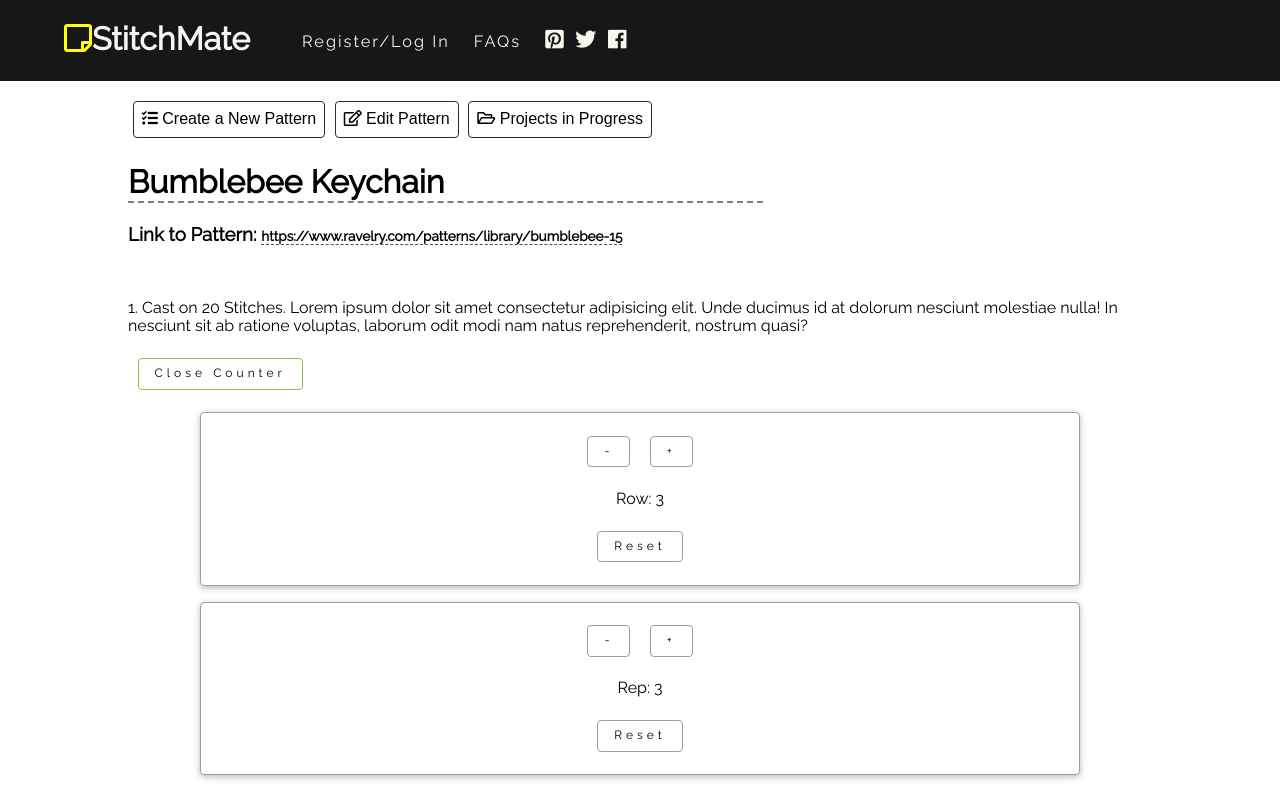
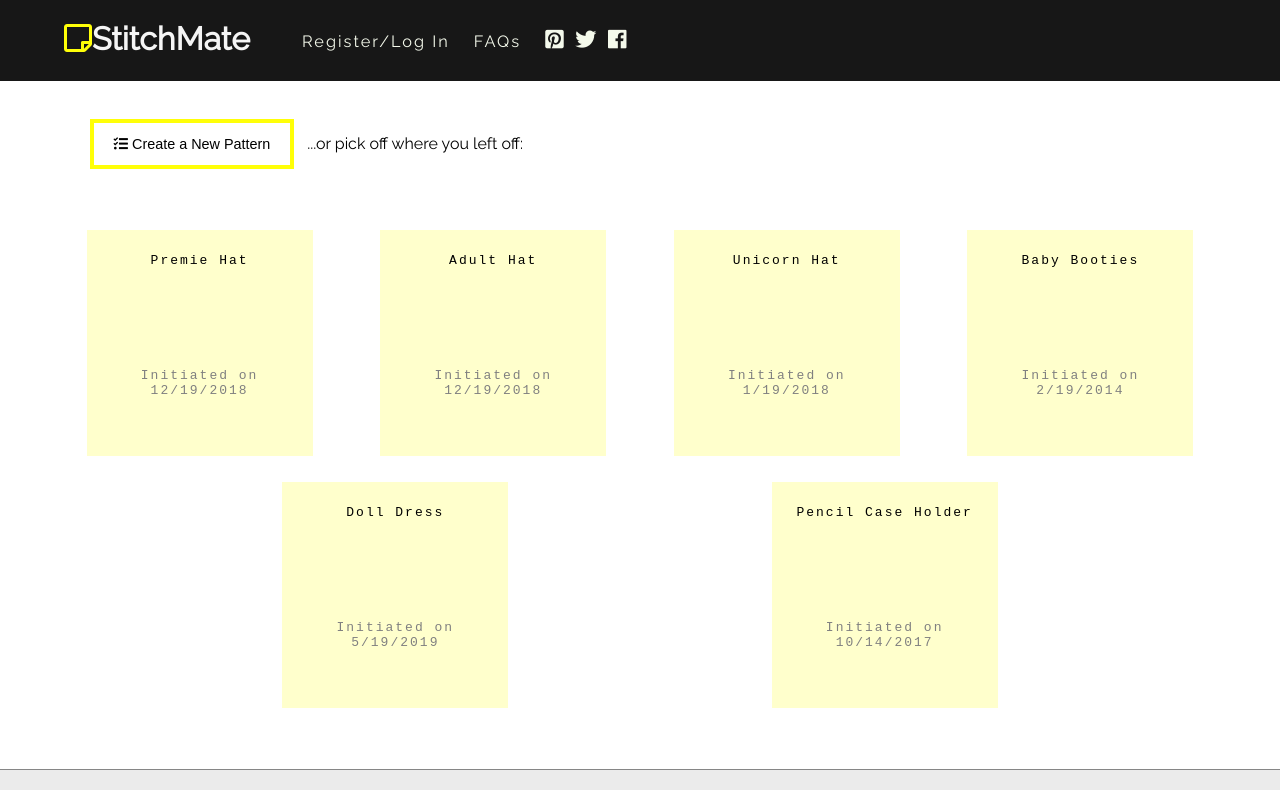
Before and after one commit to TatyCat/stitchmate, a React (Create React App) app: page / in a window 1280 px wide. Shown: the top 790 px of the page. Built offline with nearby package versions, Linux system fonts and the light colour scheme.

Commit message:
changed hover of menu post-its and added proj init date

```diff
--- a/src/App.js
+++ b/src/App.js
@@ -13,8 +13,8 @@ class App extends Component {
         <Nav />
         {/* <Landing /> */}
         {/* <LogIn /> */}
-        {/* <HomeProfile /> */}
-        <PatternPg />
+        <HomeProfile />
+        {/* <PatternPg /> */}
         <Footer />
       </>
     )
--- a/src/components/HomeProfile.js
+++ b/src/components/HomeProfile.js
@@ -11,22 +11,22 @@ class HomeProfile extends Component {
         <article id="home-page-patterns">
           <ul>
             <li>
-              <a href="#"><h2>Premie Hat</h2></a>
+              <a href="#"><h2>Premie Hat <span> Initiated on 12/19/2018</span></h2></a>
             </li>
             <li>
-              <a href="#"><h2>Adult Hat</h2></a>
+              <a href="#"><h2>Adult Hat  <span> Initiated on 12/19/2018</span></h2></a>
             </li>
             <li>
-              <a href="#"><h2>Unicorn Hat</h2></a>
+              <a href="#"><h2>Unicorn Hat  <span> Initiated on 1/19/2018</span></h2></a>
             </li>
             <li>
-              <a href="#"><h2>Baby Booties</h2></a>
+              <a href="#"><h2>Baby Booties  <span> Initiated on 2/19/2014</span></h2></a>
             </li>
             <li>
-              <a href="#"><h2>Doll Dress</h2></a>
+              <a href="#"><h2>Doll Dress  <span> Initiated on 5/19/2019</span> </h2></a>
             </li>
             <li>
-              <a href="#"><h2>Pencil Case Holder</h2></a>
+              <a href="#"><h2>Pencil Case Holder  <span> Initiated on 10/14/2017</span></h2></a>
             </li>
             {/*
             <li>
--- a/src/index.css
+++ b/src/index.css
@@ -133,6 +133,12 @@ nav ul li a:hover {
   font-weight: normal;
 }
 
+#home-page-patterns h2 span {
+  color: grey;
+  display: block;
+  margin-top: 50%;
+}
+
 #home-page-patterns ul {
   padding: 2em;
   display: flex;
@@ -168,7 +174,7 @@ nav ul li a:hover {
   position: relative;
   z-index: 5;
   cursor: pointer;
-  background-color: #f7e7f4b4;
+  background-color: #f2f7e7b4;
 }
 
 /* Add New Pattern */
@@ -539,6 +545,10 @@ footer p a i {
   border-radius: 4px;
 }
 
+.pattern-nav-button:hover {
+  opacity: .6;
+}
+
 .rowCounter button {
   background-color: white;
   border: none;
```
